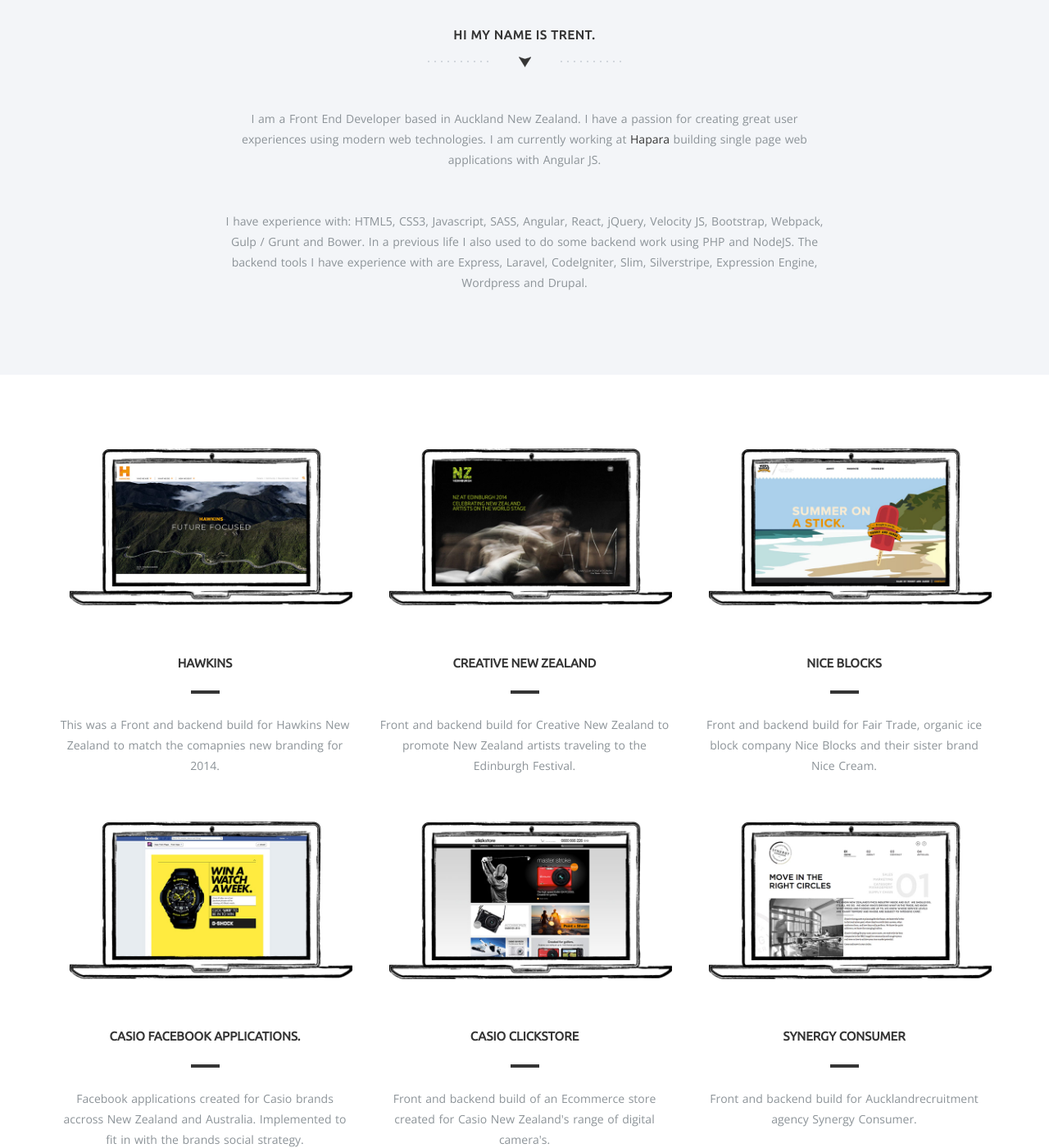
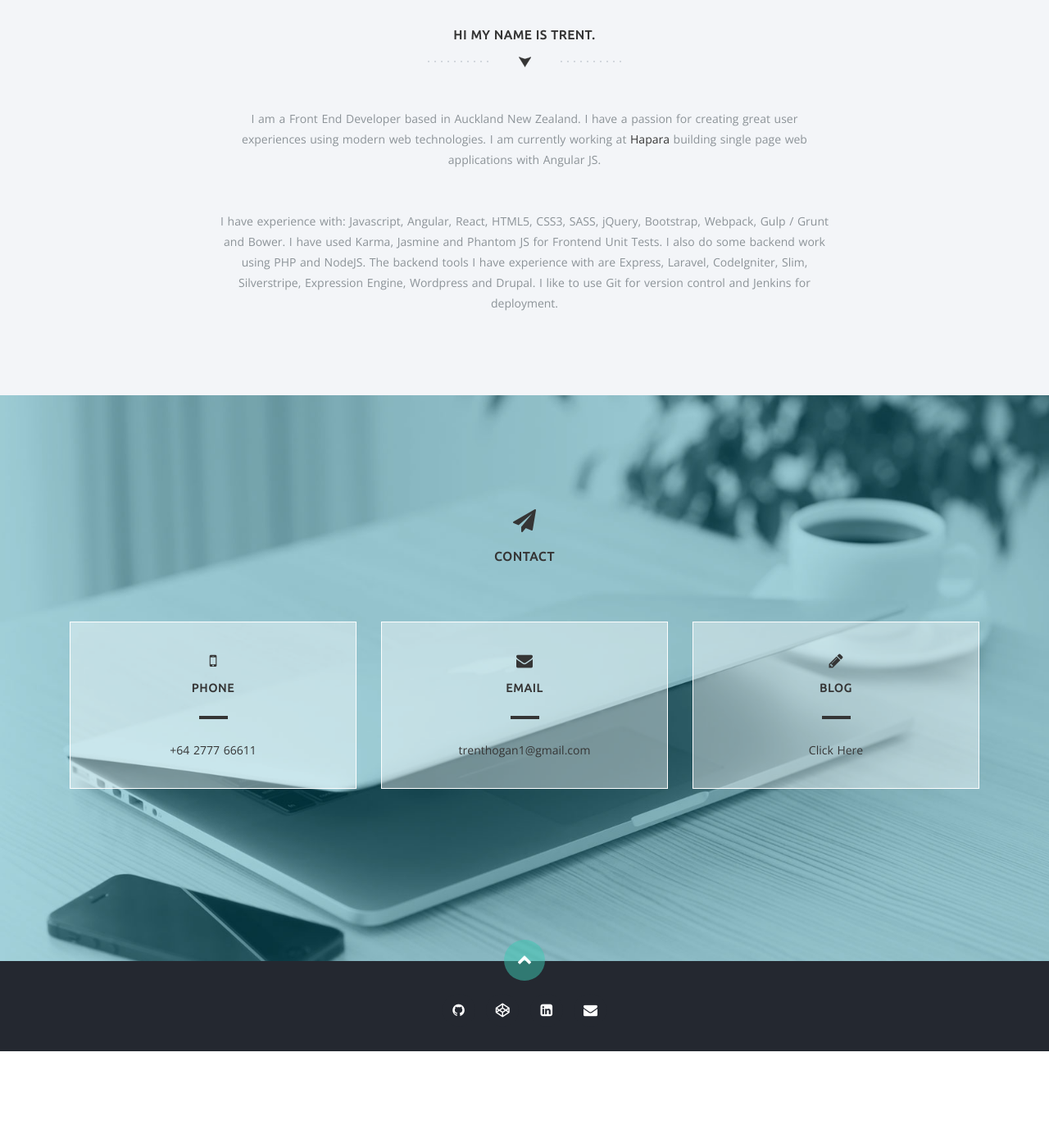
Before and after one commit to trenthogan/trenthogan.github.io, a Jekyll site: the page built from index.html, in a window 1280 px wide and 1400 px high, scrolled down 733 px. Shown: the whole window at 82% size. Built offline with Jekyll 4.4.1, drawn with Linux system fonts in a browser that asks for light colours; Markdown is read by kramdown in place of the engine named in the settings; after the commit the page ends 2015 px from its top, so only the background shows below that.

Commit message:
Remove outdated agency work and update text

```diff
--- a/_includes/footer.html
+++ b/_includes/footer.html
@@ -6,7 +6,6 @@
                 <ul class="social-buttons">
                   <li><a href="https://github.com/trenthogan" class="social-btn"><i class="fa fa-github"></i></a></li>
                   <li><a href="http://codepen.io/hogantrent/" class="social-btn"><i class="fa fa-codepen"></i></a></li>
-                  <li><a href="https://twitter.com/trent001" class="social-btn"><i class="fa fa-twitter"></i></a></li>
                   <li><a href="https://www.linkedin.com/pub/trent-hogan/30/859/217" class="social-btn"><i class="fa fa-linkedin-square"></i></a></li>
                   <li><a href="mailto:trenthogan1@gmail.com" class="social-btn"><i class="fa fa-envelope"></i></a></li>
                 </ul>
--- a/index.html
+++ b/index.html
@@ -19,102 +19,8 @@
               <div class="col-md-8 col-md-offset-2">
                 <h1 class="arrow">Hi my name is Trent.</h1>
                 <p>I am a Front End Developer based in Auckland New Zealand. I have a passion for creating great user experiences using modern web technologies. I am currently working at <a href="https://hapara.com/">Hapara</a> building single page web applications with Angular JS.</p>
-                <p>I have experience with: HTML5, CSS3, Javascript, SASS, Angular, React, jQuery, Velocity JS, Bootstrap, Webpack, Gulp / Grunt and Bower. In a previous life I also used to do some backend work using PHP and NodeJS. The backend tools I have experience with are Express, Laravel, CodeIgniter, Slim, Silverstripe, Expression Engine, Wordpress and Drupal.</p>
+                <p>I have experience with: Javascript, Angular, React, HTML5, CSS3, SASS, jQuery, Bootstrap, Webpack, Gulp / Grunt and Bower. I have used Karma, Jasmine and Phantom JS for Frontend Unit Tests. I also do some backend work using PHP and NodeJS. The backend tools I have experience with are Express, Laravel, CodeIgniter, Slim, Silverstripe, Expression Engine, Wordpress and Drupal. I like to use Git for version control and Jenkins for deployment.</p>
               </div>
-            </div>
-          </div>
-        </section>
-        <section class="portfolio text-center section-padding" id="portfolio">
-          <div class="container">
-            <div class="row portfolio-spacer">
-
-                    <div class="col-md-4">
-                      <div class="overlay-effect effects clearfix">
-                        <div class="img">
-                          <img src="img/hawkins.jpg" alt="Hawkins Nz" class="img-responsive">
-                          <div class="overlay">
-                            <a href="http://hawkins.co.nz/" class="expand">View More</a>
-                            <a class="close-overlay hidden">x</a>
-                          </div>
-                        </div>
-                      </div>
-                      <h2>Hawkins</h2>
-                      <p>This was a Front and backend build for Hawkins New Zealand to match the comapnies new branding for 2014.</p>
-                    </div>
-
-                    <div class="col-md-4">
-                      <div class="overlay-effect effects clearfix">
-                        <div class="img">
-                          <img src="img/creativenz.jpg" alt="Creative New Zealand" class="img-responsive">
-                          <div class="overlay">
-                            <a href="http://www.nzatedinburgh.com/" class="expand">View More</a>
-                            <a class="close-overlay hidden">x</a>
-                          </div>
-                        </div>
-                      </div>
-                      <h2>Creative New Zealand</h2>
-                      <p>Front and backend build for Creative New Zealand to promote New Zealand artists traveling to the Edinburgh Festival.</p>
-                    </div>
-
-                    <div class="col-md-4">
-                      <div class="overlay-effect effects clearfix">
-                        <div class="img">
-                          <img src="img/nice-blocks.jpg" alt="Nice Blocks" class="img-responsive">
-                          <div class="overlay">
-                            <a href="http://niceblocks.co.nz/" class="expand">View More</a>
-                            <a class="close-overlay hidden">x</a>
-                          </div>
-                        </div>
-                      </div>
-                      <h2>Nice Blocks</h2>
-                      <p>Front and backend build for Fair Trade, organic ice block company Nice Blocks and their sister brand Nice Cream.</p>
-                    </div>
-
-            </div>
-            <div class="row portfolio-row portfolio-spacer">
-
-                    <div class="col-md-4">
-                      <div class="overlay-effect effects clearfix">
-                        <div class="img">
-                          <img src="img/casio-fb.jpg" alt="Casio Facebook Applications" class="img-responsive">
-                          <div class="overlay">
-                            <a href="https://www.facebook.com/GShockAus/app_390525214360611?ref=page_internal" class="expand">View More</a>
-                            <a class="close-overlay hidden">x</a>
-                          </div>
-                        </div>
-                      </div>
-                      <h2>Casio Facebook Applications.</h2>
-                      <p>Facebook applications created for Casio brands accross New Zealand and Australia. Implemented to fit in with the brands social strategy.</p>
-                    </div>
-
-                    <div class="col-md-4">
-                      <div class="overlay-effect effects clearfix">
-                        <div class="img">
-                          <img src="img/clickstore.jpg" alt="Casio Click Store" class="img-responsive">
-                          <div class="overlay">
-                            <a href="http://clickstore.co.nz/" class="expand">View More</a>
-                            <a class="close-overlay hidden">x</a>
-                          </div>
-                        </div>
-                      </div>
-                      <h2>Casio Clickstore</h2>
-                      <p>Front and backend build of an Ecommerce store created for Casio New Zealand's range of digital camera's.</p>
-                    </div>
-
-                    <div class="col-md-4">
-                      <div class="overlay-effect effects clearfix">
-                        <div class="img">
-                          <img src="img/synergy.jpg" alt="Synergy Consumer" class="img-responsive">
-                          <div class="overlay">
-                            <a href="http://www.synergyconsumer.co.nz/" class="expand">View More</a>
-                            <a class="close-overlay hidden">x</a>
-                          </div>
-                        </div>
-                      </div>
-                      <h2>Synergy Consumer</h2>
-                      <p>Front and backend build for Aucklandrecruitment agency Synergy Consumer.</p>
-                    </div>
-
             </div>
           </div>
         </section>
```
Also changed, not shown: 9 other files.
